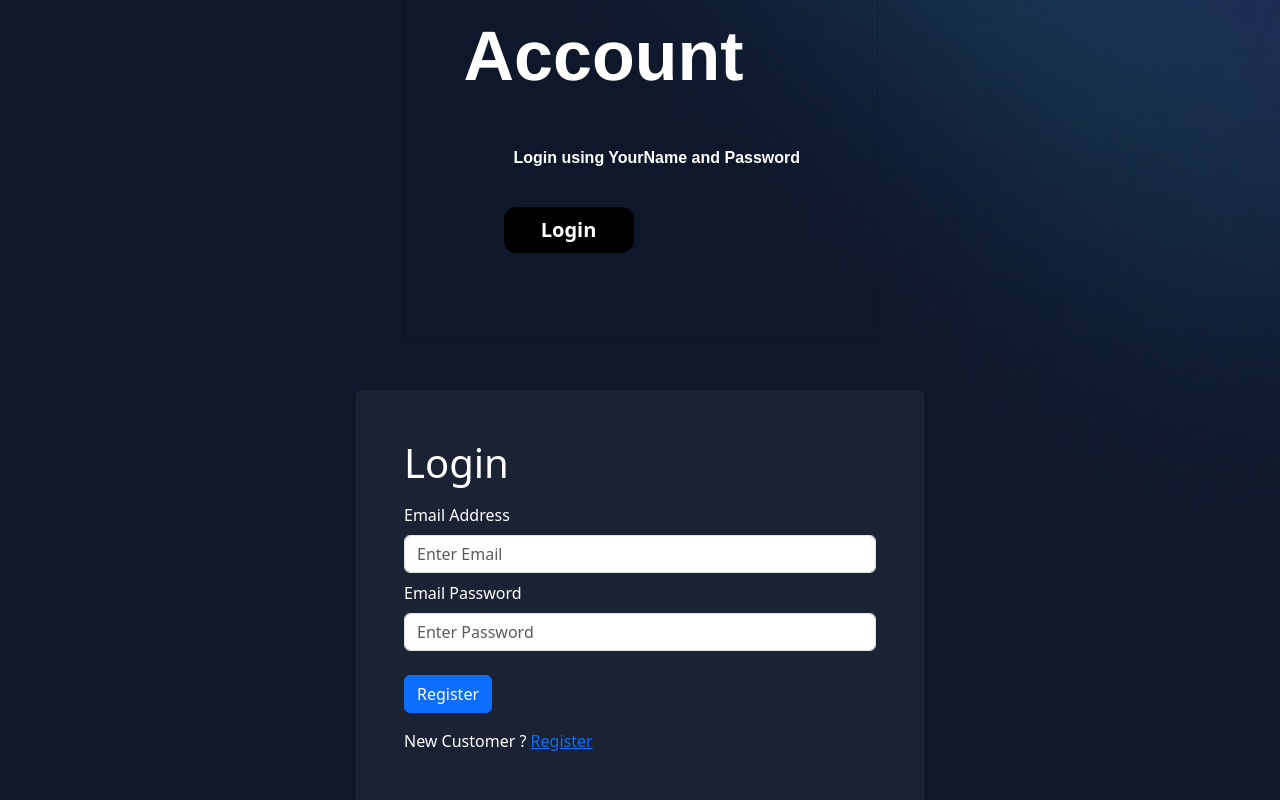
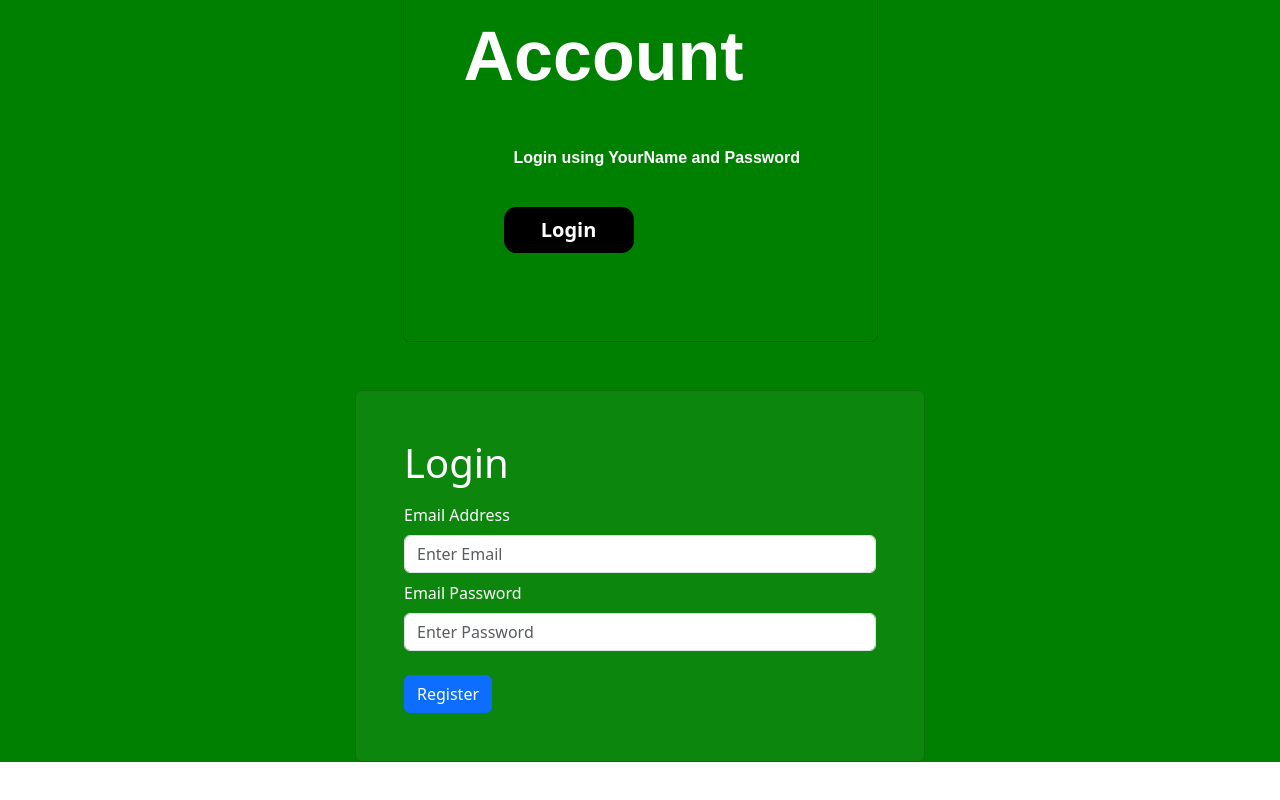
Before and after one commit to Athulraj10/iStay, a React (Vite) app in the folder frontend/: page /login in a window 1280 px wide. Shown: the part 278-1078 px from the top of the page. After the commit the page ends 1040 px from the top, so only its background shows below. Built offline with nearby package versions, Linux system fonts and the light colour scheme.

Commit message:
going to switch between login and register implemt

```diff
--- a/frontend/package.json
+++ b/frontend/package.json
@@ -10,11 +10,13 @@
     "preview": "vite preview"
   },
   "dependencies": {
+    "@reduxjs/toolkit": "^1.9.6",
     "bootstrap": "^5.3.2",
     "react": "^18.2.0",
     "react-bootstrap": "^2.8.0",
     "react-dom": "^18.2.0",
     "react-icons": "^4.11.0",
+    "react-redux": "^8.1.2",
     "react-router-bootstrap": "^0.26.2",
     "react-router-dom": "^6.16.0"
   },
--- a/frontend/src/components/Login/Login.jsx
+++ b/frontend/src/components/Login/Login.jsx
@@ -13,7 +13,7 @@ const Login = () => {
   };
   return (
     <FormContainer>
-      <h1>Login  </h1>
+      <h1>Login </h1>
       {/* Normally we are useing forms */}
       <Form onSubmit={sumbitHandler}>
         {/* for wraping our content into a group of items like Div Started */}
@@ -25,10 +25,11 @@ const Login = () => {
             type="email"
             placeholder="Enter Email"
             value={email}
-            onChange={(e)=>{setEmail(e.target.value)}}
-            >
-          </Form.Control>
-        {/* for wraping our content into a group Ended */}
+            onChange={(e) => {
+              setEmail(e.target.value);
+            }}
+          ></Form.Control>
+          {/* for wraping our content into a group Ended */}
         </Form.Group>
 
         {/* for wraping our content into a group of items like Div Started */}
@@ -40,21 +41,17 @@ const Login = () => {
             type="password"
             placeholder="Enter Password"
             value={password}
-            onChange={(e)=>{setPassword(e.target.value)}}
-            >
-          </Form.Control>
-        {/* for wraping our content into a group Ended */}
+            onChange={(e) => {
+              setPassword(e.target.value);
+            }}
+          ></Form.Control>
+          {/* for wraping our content into a group Ended */}
         </Form.Group>
 
         {/* creating a button for submit values */}
-        <Button type="submit" variant="primary" className='mt-3'>Register</Button>
-
-        <Row className="py-3">
-          <Col>
-          New Customer ? <Link to='/register'>Register</Link>
-          </Col>
-        </Row>
-
+        <Button type="submit" variant="primary" className="mt-3">
+          Register
+        </Button>
       </Form>
     </FormContainer>
   );
--- a/frontend/src/components/layouts/Layouts.jsx
+++ b/frontend/src/components/layouts/Layouts.jsx
@@ -7,8 +7,8 @@ const Layout = ({ children }) => {
     <div
       className='mainContainer'
       style={{
-        backgroundImage: `url(${backgroundImage})`, // Set the background image
-        // background:'green',
+        // backgroundImage: `url(${backgroundImage})`, // Set the background image
+        background:'green',
         backgroundSize: 'cover', // Adjust the image size to cover the container
         backgroundPosition: 'center', // Center the image horizontally and vertically
       }}
```
Also changed, not shown: frontend/src/components/Register/RegisterHeaderLeft.jsx (+1 -12 lines), 1 other file (tests, documents, lock files or other folders).
